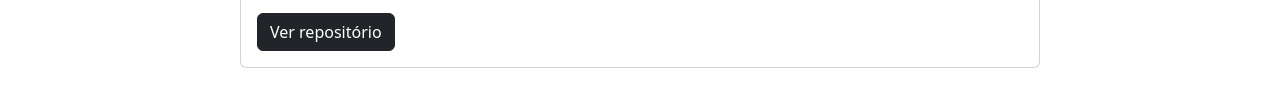
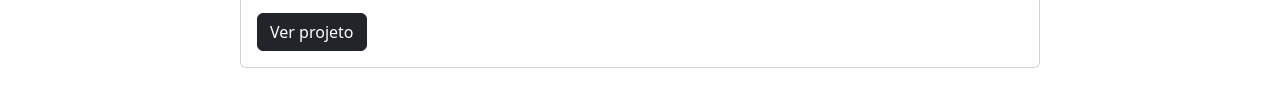
Before and after one commit to larahlandim/portfolio, a plain HTML site: page projetos.html in a window 1280 px wide. Shown: the part 903-1006 px from the top of the page. Drawn offline with nearby package versions, Linux system fonts and the light colour scheme.

Commit message:
Add files via upload

```diff
--- a/projetos.html
+++ b/projetos.html
@@ -17,7 +17,7 @@
       <div class="card-body">
         <h2 class="card-title h4">SeCuide+</h2>
         <p class="card-text">O Se Cuide + é um aplicativo desenvolvido com o objetivo de auxiliar idosos em sua rotina de cuidados e proporcionar mais segurança, organização e tranquilidade para seus familiares. Por meio da plataforma, é possível acompanhar os horários e relatórios de medicamentos, organizar consultas médicas e registrar informações importantes sobre os cuidados com a saúde. O aplicativo também conta com um sistema de supervisão familiar, permitindo que os responsáveis acompanhem a rotina do idoso e tenham acesso às informações necessárias. Dessa forma, o Se Cuide + busca facilitar o dia a dia, incentivar a autonomia dos idosos e aproximar a família de seus cuidados, utilizando a tecnologia como uma ferramenta de atenção, proteção e bem-estar. Para o desenvolvimento do projeto, foi utilizada a plataforma Base44, que permite criar aplicações por meio de inteligência artificial, facilitando a construção das interfaces e funcionalidades do sistema. Também serão considerados recursos de banco de dados para armazenar informações dos usuários, medicamentos, consultas e relatórios, além de ferramentas de autenticação para garantir o acesso seguro de idosos e familiares.</p>
-        <a href="https://github.com/SEU-USUARIO/NOME-DO-REPO" target="_blank" class="btn btn-dark">Ver repositório</a>
+        <a href="https://cuidemaiis.lovable.app" target="_blank" class="btn btn-dark">Ver projeto</a>
       </div>
     </div>
   </main>
```
